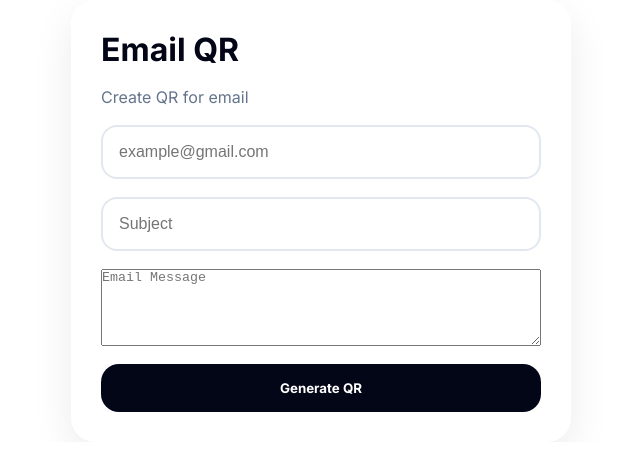
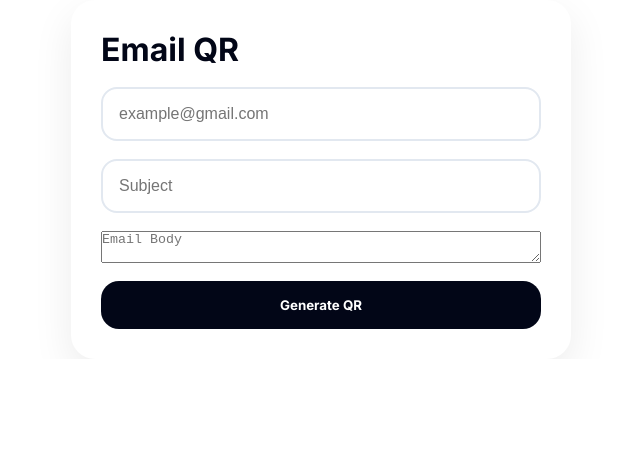
Before and after one commit to g-star-05/QRify, a React app: page /email-template in a window 1280 px wide. Shown: the top 450 px of the page, without its empty margins (319-959 px from the left). Built offline with nearby package versions, Linux system fonts and the light colour scheme; the HTML template or start-up script is replaced by a standard one.

Commit message:
email updated

```diff
--- a/src/components/Templates/EmailTemplate.jsx
+++ b/src/components/Templates/EmailTemplate.jsx
@@ -1,6 +1,5 @@
 import { useNavigate } from "react-router-dom";
 import { useState } from "react";
-
 import "./EmailTemplate.css";
 
 const EmailTemplate = () => {
@@ -21,7 +20,7 @@ const generateEmailQR = ()=>{
 if(!email){
 
 alert(
-"Enter Email Address"
+"Enter email"
 );
 
 return;
@@ -33,20 +32,13 @@ const emailQR =
 `mailto:${email}?subject=${encodeURIComponent(subject)}&body=${encodeURIComponent(body)}`;
 
 navigate(
-
 "/qr-generator",
-
 {
-
 state:{
-
 templateText:
 emailQR
-
 }
-
 }
-
 );
 
 };
@@ -60,12 +52,6 @@ return(
 Email QR
 
 </h1>
-
-<p>
-
-Create QR for email
-
-</p>
 
 <input
 
@@ -108,7 +94,7 @@ e.target.value
 <textarea
 
 placeholder=
-"Email Message"
+"Email Body"
 
 value={body}
 
@@ -120,9 +106,7 @@ e.target.value
 
 }
 
-rows="5"
-
-></textarea>
+/>
 
 <button
 onClick=
```
